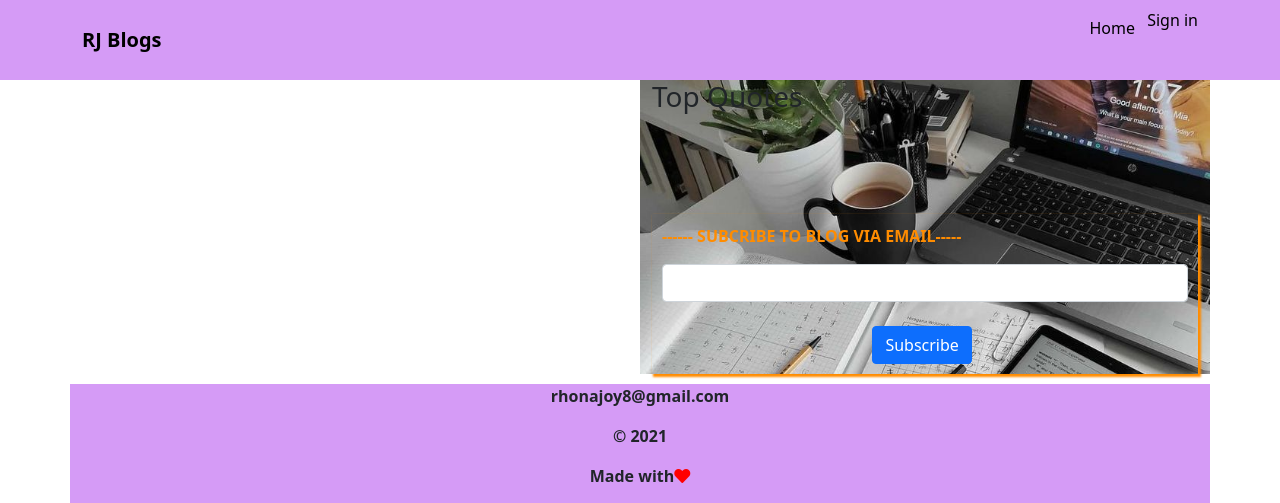
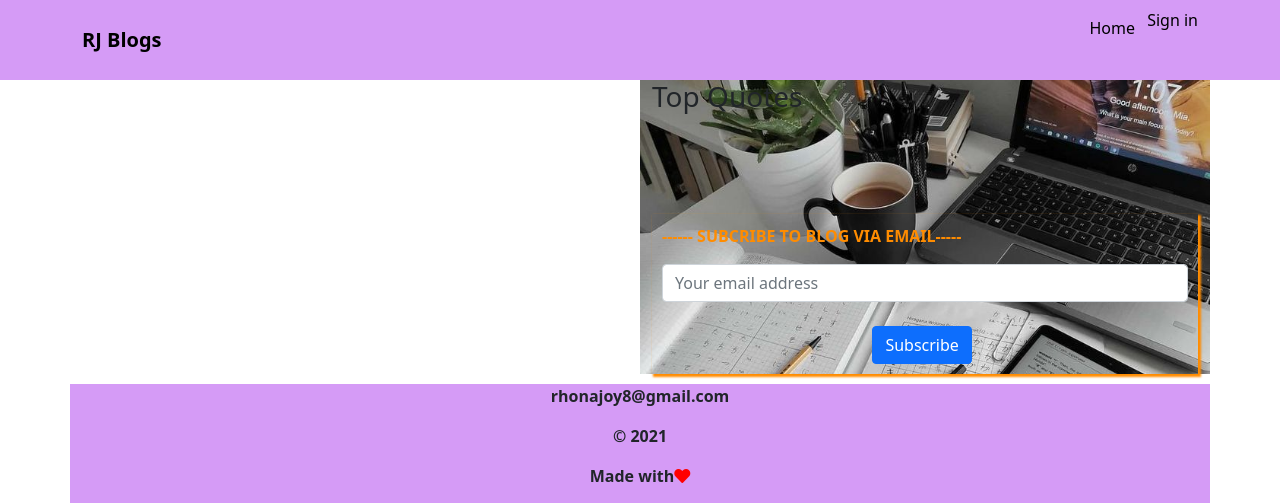
Before and after one commit to RhonaJoyKe/RJ-Blogs, a Flask app: template app/templates/index.html in a window 1280 px wide. Shown: the top 503 px of the page. Run offline with Flask 2, Linux system fonts and the light colour scheme; the template is opened without the code that fills it, so the values that code supplies are empty; some libraries are stand-ins or nearby versions.

Commit message:
deployment

```diff
--- a/app/templates/index.html
+++ b/app/templates/index.html
@@ -36,7 +36,7 @@
 
         <form>
 
-          <input type="email" class="form-control" id="exampleInputEmail1" aria-describedby="emailHelp"><br>
+          <input type="email" class="form-control" id="exampleInputEmail1" aria-describedby="emailHelp" placeholder="Your email address"><br>
           <button type="submit" class="btn btn-primary">Subscribe</button>
           <div>
         </form>
--- a/app/templates/profile/profile.html
+++ b/app/templates/profile/profile.html
@@ -11,7 +11,7 @@
 {% block content %}
 <div class="jumbotron  bg-warning mt-3">
     <div class="container">
-    <h1 class="display-4">Profile</h1>
+    <h4 class="display-4"> User Profile</h4>
 
     </div>
 </div>
```
